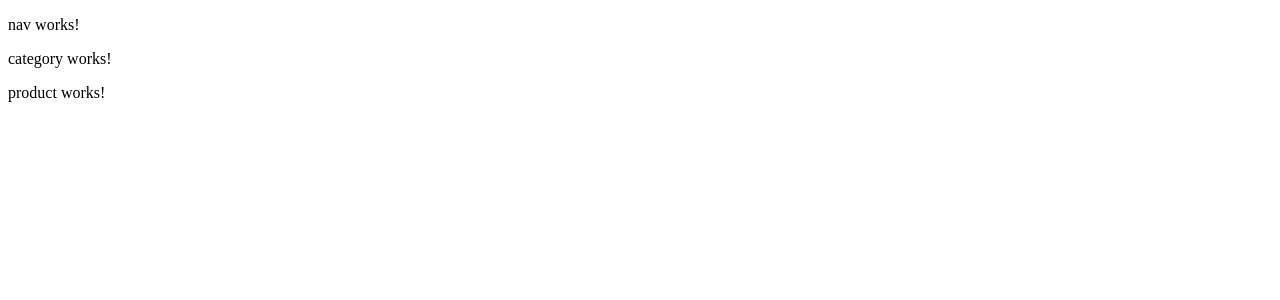
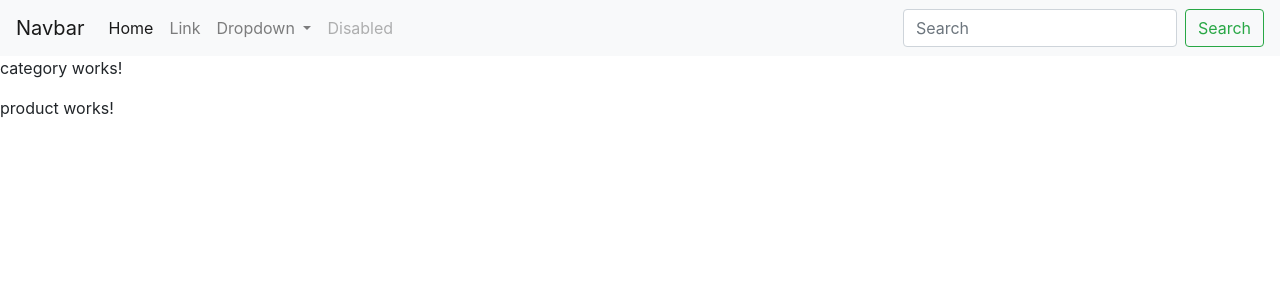
Before and after one commit to omerozoglu/myangularlessons, an Angular app: page / in a window 1280 px wide. Shown: the top 300 px of the page. Built offline with nearby package versions, Linux system fonts and the light colour scheme.

Commit message:
package add

```diff
--- a/package.json
+++ b/package.json
@@ -19,6 +19,8 @@
     "@angular/platform-browser": "~8.2.14",
     "@angular/platform-browser-dynamic": "~8.2.14",
     "@angular/router": "~8.2.14",
+    "bootstrap": "^4.4.1",
+    "fontawesome": "^5.6.3",
     "rxjs": "~6.4.0",
     "tslib": "^1.10.0",
     "zone.js": "~0.9.1"
--- a/src/app/nav/nav.component.html
+++ b/src/app/nav/nav.component.html
@@ -1 +1,35 @@
-<p>nav works!</p>
+<nav class="navbar navbar-expand-lg navbar-light bg-light">
+    <a class="navbar-brand" href="#">Navbar</a>
+    <button class="navbar-toggler" type="button" data-toggle="collapse" data-target="#navbarSupportedContent" aria-controls="navbarSupportedContent" aria-expanded="false" aria-label="Toggle navigation">
+      <span class="navbar-toggler-icon"></span>
+    </button>
+
+    <div class="collapse navbar-collapse" id="navbarSupportedContent">
+      <ul class="navbar-nav mr-auto">
+        <li class="nav-item active">
+          <a class="nav-link" href="#">Home <span class="sr-only">(current)</span></a>
+        </li>
+        <li class="nav-item">
+          <a class="nav-link" href="#">Link</a>
+        </li>
+        <li class="nav-item dropdown">
+          <a class="nav-link dropdown-toggle" href="#" id="navbarDropdown" role="button" data-toggle="dropdown" aria-haspopup="true" aria-expanded="false">
+            Dropdown
+          </a>
+          <div class="dropdown-menu" aria-labelledby="navbarDropdown">
+            <a class="dropdown-item" href="#">Action</a>
+            <a class="dropdown-item" href="#">Another action</a>
+            <div class="dropdown-divider"></div>
+            <a class="dropdown-item" href="#">Something else here</a>
+          </div>
+        </li>
+        <li class="nav-item">
+          <a class="nav-link disabled" href="#" tabindex="-1" aria-disabled="true">Disabled</a>
+        </li>
+      </ul>
+      <form class="form-inline my-2 my-lg-0">
+        <input class="form-control mr-sm-2" type="search" placeholder="Search" aria-label="Search">
+        <button class="btn btn-outline-success my-2 my-sm-0" type="submit">Search</button>
+      </form>
+    </div>
+  </nav>
--- a/src/styles.css
+++ b/src/styles.css
@@ -1 +1,3 @@
 /* You can add global styles to this file, and also import other style files */
+@import "~bootstrap/dist/css/bootstrap.min.css";
+@import "~font-awesome/dist/css/font-awesome.min.css";
```
Also changed, not shown: 1 other file (tests, documents, lock files or other folders).
